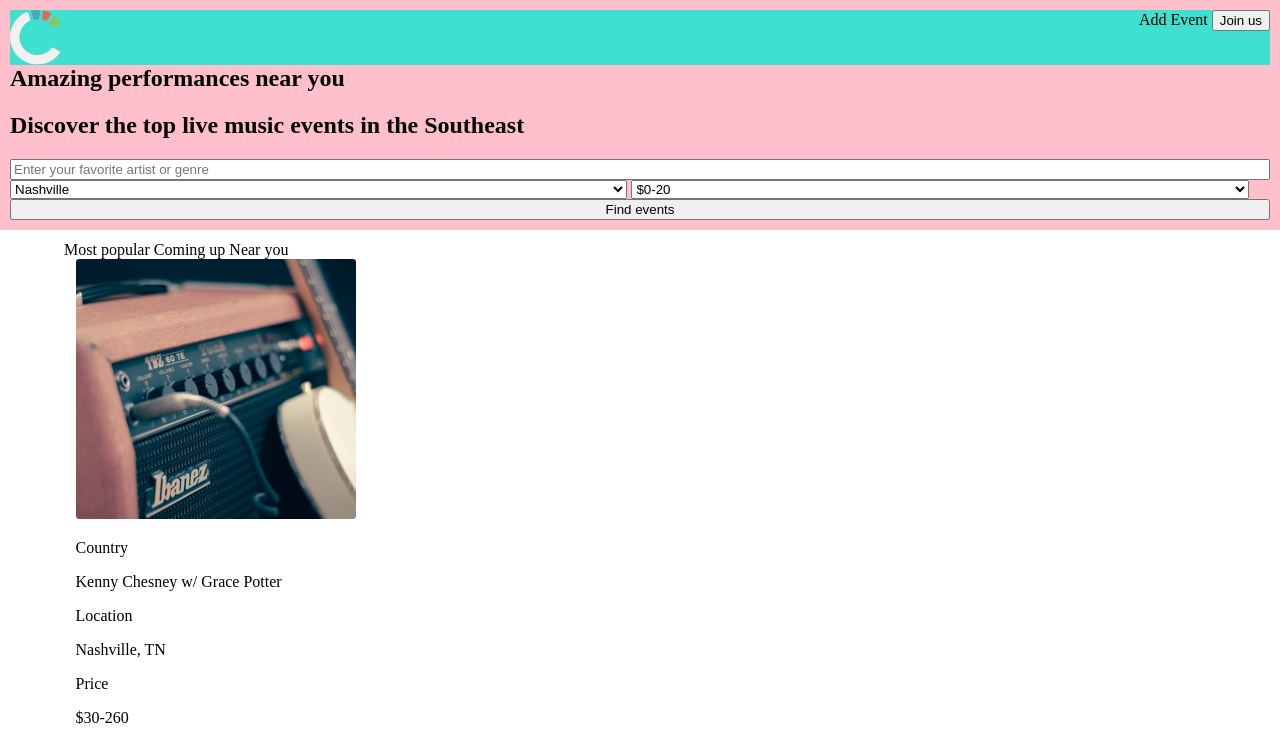
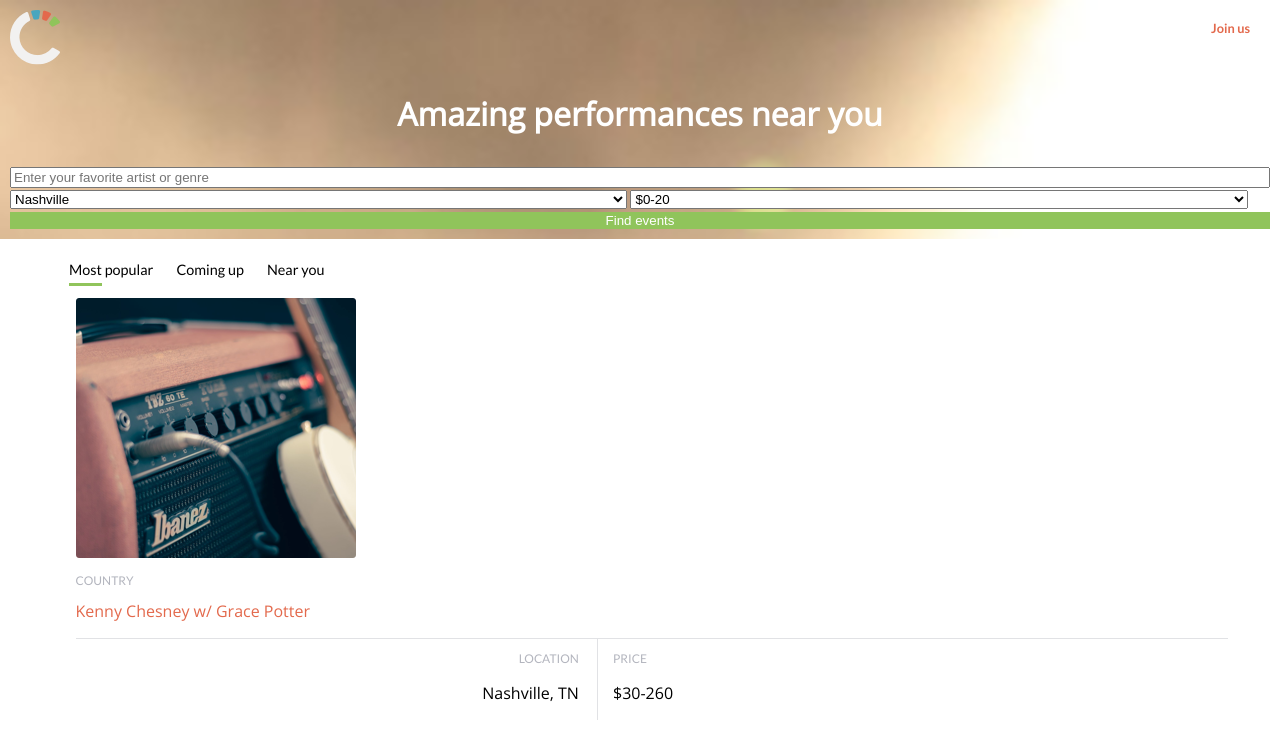
Before and after one commit to mellenklein/Concert_Finder, a website: page index.html in a window 1280 px wide. Shown: the top 737 px of the page. Drawn offline with nearby package versions, Linux system fonts and the light colour scheme.

Commit message:
adding fonts and styles

```diff
--- a/index.html
+++ b/index.html
@@ -4,6 +4,8 @@
     <meta charset="utf-8">
     <meta http-equiv="x-ua-compatible" content="ie=edge">
     <meta name="viewport" content="width=device-width, initial-scale=1">
+    <link href='https://fonts.googleapis.com/css?family=Lato:400,300,700' rel='stylesheet' type='text/css'>
+    <link href='https://fonts.googleapis.com/css?family=Open+Sans:300' rel='stylesheet' type='text/css'>
     <link rel="stylesheet" href="styles/main.css" media="screen">
     <title>Concert Finder | Caddis Project</title>
     <meta name="description" content="A project demonstrating my abilities as a front end web developer.">
@@ -43,7 +45,7 @@
       </section>
       <main class="featured">
         <nav class="filters">
-          <a href="#">Most popular</a>
+          <a href="#"><span class="active">Most</span> popular</a>
           <a href="#">Coming up</a>
           <a href="#">Near you</a>
         </nav>
--- a/styles/_variables.scss
+++ b/styles/_variables.scss
@@ -0,0 +1,7 @@
+$title: #E3694C;
+
+$info: #B3B5BE;
+
+$border: #E1E2E5;
+
+$base01: #90C45B;
--- a/styles/main.scss
+++ b/styles/main.scss
@@ -15,6 +15,7 @@
     width: 100%;
     margin: 0;
     padding: 0;
+    font-family: 'Lato', sans-serif;
     a {
       text-decoration: none;
       color: black;
@@ -34,28 +35,58 @@
 
 section.hero {
   @include outer-container(100%);
-  background-color: pink;
+  background: url('../images/background.png') no-repeat center center;
+  background-position: 100% 0%;
+  background-size: cover;
   padding: 10px;
+  color: white;
   header {
     @include span-columns(12);
     width: 100%;
-    background-color: turquoise;
+    a {
+      color: white;
+      font-size: .8em;
+      margin: 25px;
+    }
+    button {
+      background: white;
+      color: $title;
+      border: none;
+      border-radius: 3px;
+      padding: 10px 20px;
+      font-size: .8em;
+      font-family: 'Lato', sans-serif;
+      font-weight: 700;
+    }
     &::after {
       display: block;
       content: "";
       clear: both;
     }
     img {
-      @include span-columns(2);
+      @include span-columns(2 of 12);
       height: 55px;
       width: 50px;
       margin-right: 0;
     }
     nav {
-      @include span-columns(10);
+      @include span-columns(10 of 12);
       text-align: right;
       float: right;
     }
+  }
+  h1, h2 {
+    font-family: 'Open Sans', sans-serif;
+    font-size: 2em;
+    text-align: center;
+  }
+  h1 {
+    @include span-columns(8 of 12);
+    @include shift(2);
+  }
+  h2 {
+    font-size: 1.3em;
+    font-weight: lighter;
   }
   form {
     @include span-columns(12);
@@ -67,6 +98,10 @@
     }
     button {
       width: 100%;
+      background: $base01;
+      color: white;
+      border: none;
+      font-weight: 500;
     }
   }
 }
@@ -80,15 +115,61 @@
   padding-bottom: 100px;
   nav.filters {
     @include span-columns(12);
+    margin: 0 0 20px 5px;
+    .active {
+      border-bottom: 3px solid $base01;
+      padding-bottom: 5px;
+    }
+    a {
+      font-size: .9em;
+      margin-right: 20px;
+    }
   }
   section.events {
     // @include span-columns(12);
     width: 100%;
     margin: 1%;
+    article.event {
+      margin: 20px auto;
+      p.category {
+        color: $info;
+        text-transform: uppercase;
+        font-size: .75em;
+      }
+      p.title {
+        font-family: 'Open Sans', sans-serif;
+        color: $title;
+        padding-bottom: 16px;
+        margin: 0;
+        border-bottom: 1px solid $border;
+      }
+      div.location, div.price {
+        width: 45%;
+        display: inline-block;
+        p.range, p.city {
+          font-family: 'Open Sans', sans-serif;
+        }
+      }
+      div.location {
+        text-align: right;
+        padding-right: 15px;
+      }
+      div.price {
+        border-left: 1px solid $border;
+        padding-left: 15px;
+      }
+    }
   }
   button {
     margin: 0 auto;
     display: block;
+    color: $base01;
+    border: 1px solid $border;
+    border-radius: 3px;
+    background: none;
+    font-weight: 700;
+    padding: 15px 50px;
+    font-size: .9em;
   }
 }
 
```
Also changed, not shown: styles/main.css.
